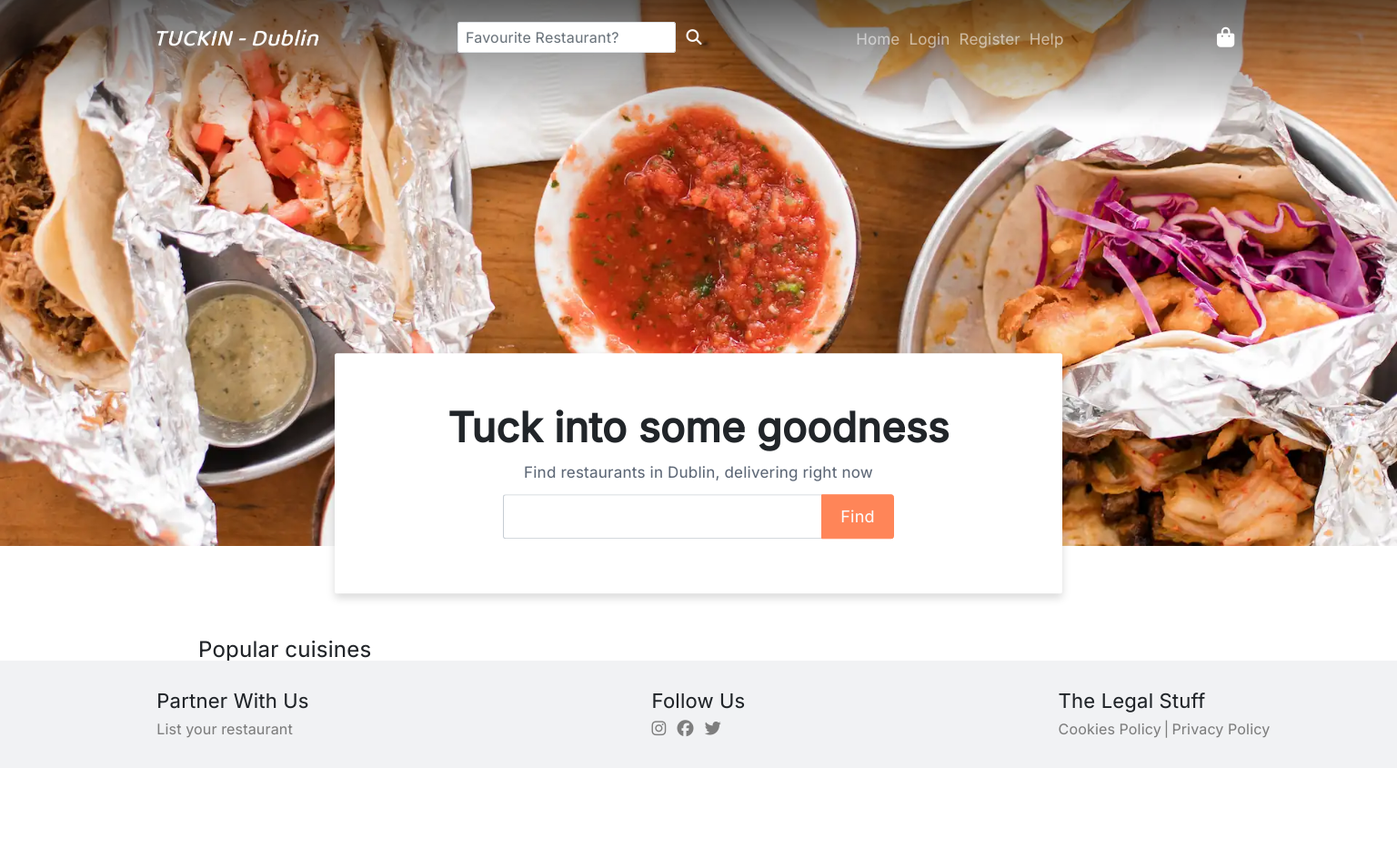
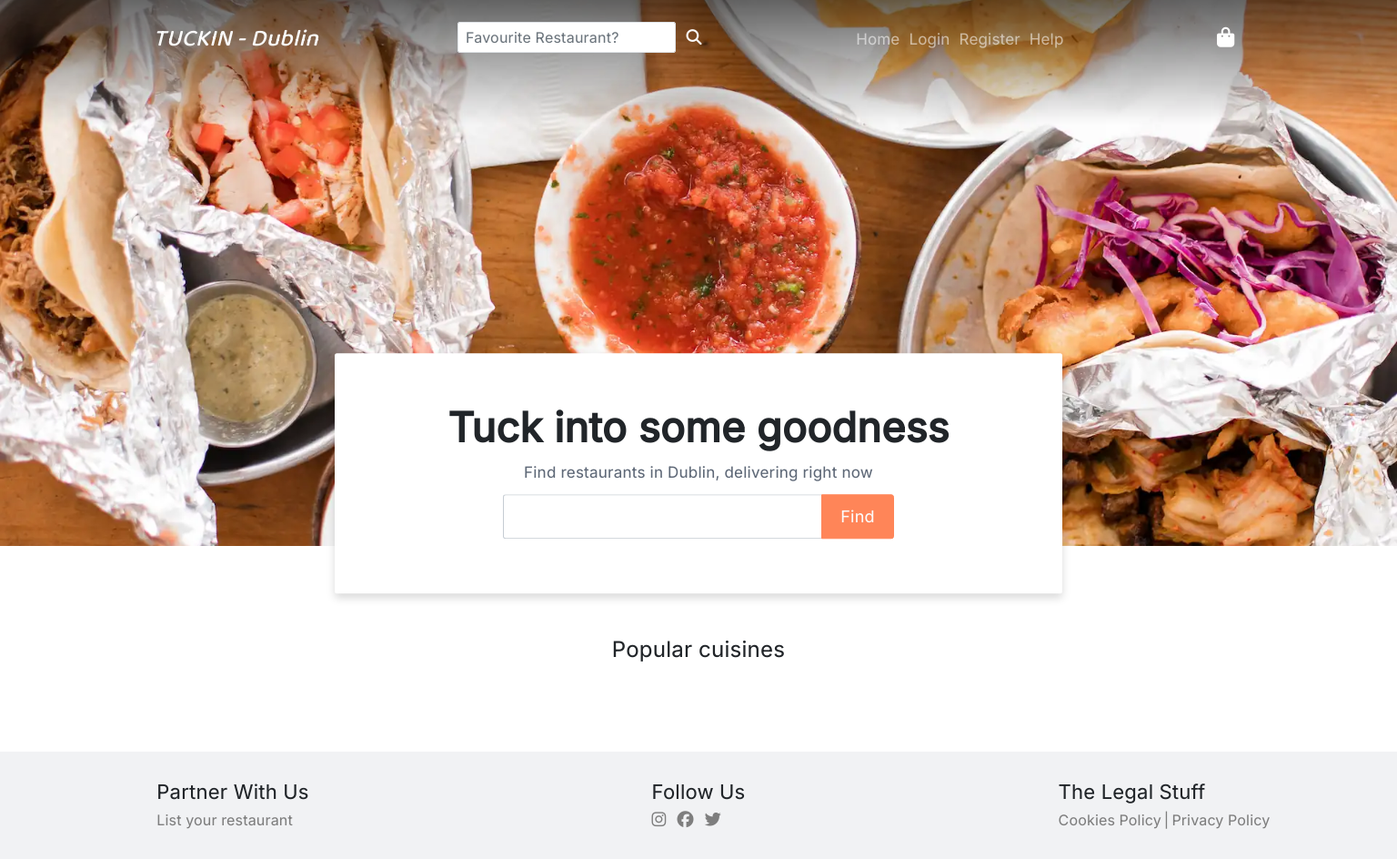
Before and after one commit to RichardByrne95/CI-MS4-TuckIn, a Django app: page / in a window 1536 px wide. Shown: the whole page at 91% size. Before the commit the page ends 844 px from the top, so only its background shows below. Run offline with Django 3.2, Linux system fonts and the light colour scheme; data that the repository does not hold is empty; parts of the project's set-up code (start-up, migrations or seed data) failed here and were passed over; some libraries are stand-ins or nearby versions.

Commit message:
Fix large screens popular cuisine moving to prev line

```diff
--- a/home/static/home/css/home.css
+++ b/home/static/home/css/home.css
@@ -189,7 +189,7 @@ h3 {
 /* ----------------------------------------- >=1200px */
 @media screen and (min-width: 1200px) {
     main {
-        padding-bottom: 10rem;
+        padding-bottom: 20rem;
     }
 
     .background-image {
@@ -215,13 +215,14 @@ h3 {
     }
 
     .cuisines-section {
+        display: block;
         margin-top: 10rem;
     }
 
     .cuisines-container,
     .popular-cuisines {
         min-width: 28.2rem;
-        max-width: 110rem;
+        max-width: none;
     }
 
     .address {
@@ -241,3 +242,11 @@ h3 {
         font-size: 1.6rem;
     }
 }
+
+/* ----------------------------------------- >=1400px */
+@media screen and (min-width: 1400px) {
+    .cuisines-container,
+    .popular-cuisines {
+        max-width: 51%;
+    }
+}
--- a/home/templates/home/index.html
+++ b/home/templates/home/index.html
@@ -55,12 +55,12 @@
                 </div>
             </div>
         </section>
-        <section class="row no-gutters text-center cuisines-section">
-            <!-- Cuisines -->
-            <div class="col-9 no-gutters d-block d-xl-flex justify-content-xl-start mb-3 popular-cuisines">
+        <!-- Cuisines -->
+        <section class="row no-gutters d-flex justify-content-center text-center cuisines-section">
+            <div class="col-8 col-xl-12 p-0 mb-3 w-100 popular-cuisines">
                 <h3>Popular cuisines</h3>
             </div>
-            <div class="col-9 no-gutters cuisines-container">
+            <div class="col-8 col-xl-12 p-0 w-100 cuisines-container">
                 <div class="row no-gutters shadow">
                     {% for cuisine in cuisines %}
                         <div class="col no-gutters cuisine-col">
```
